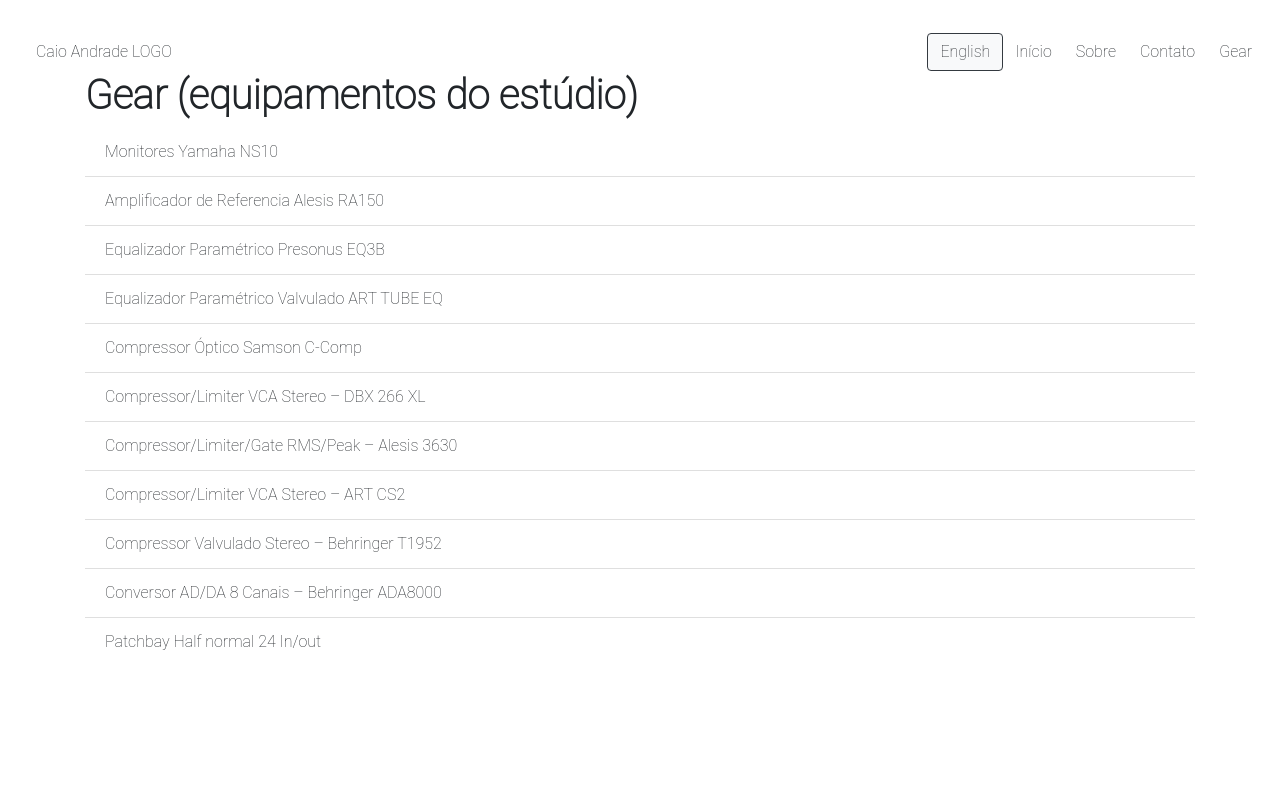
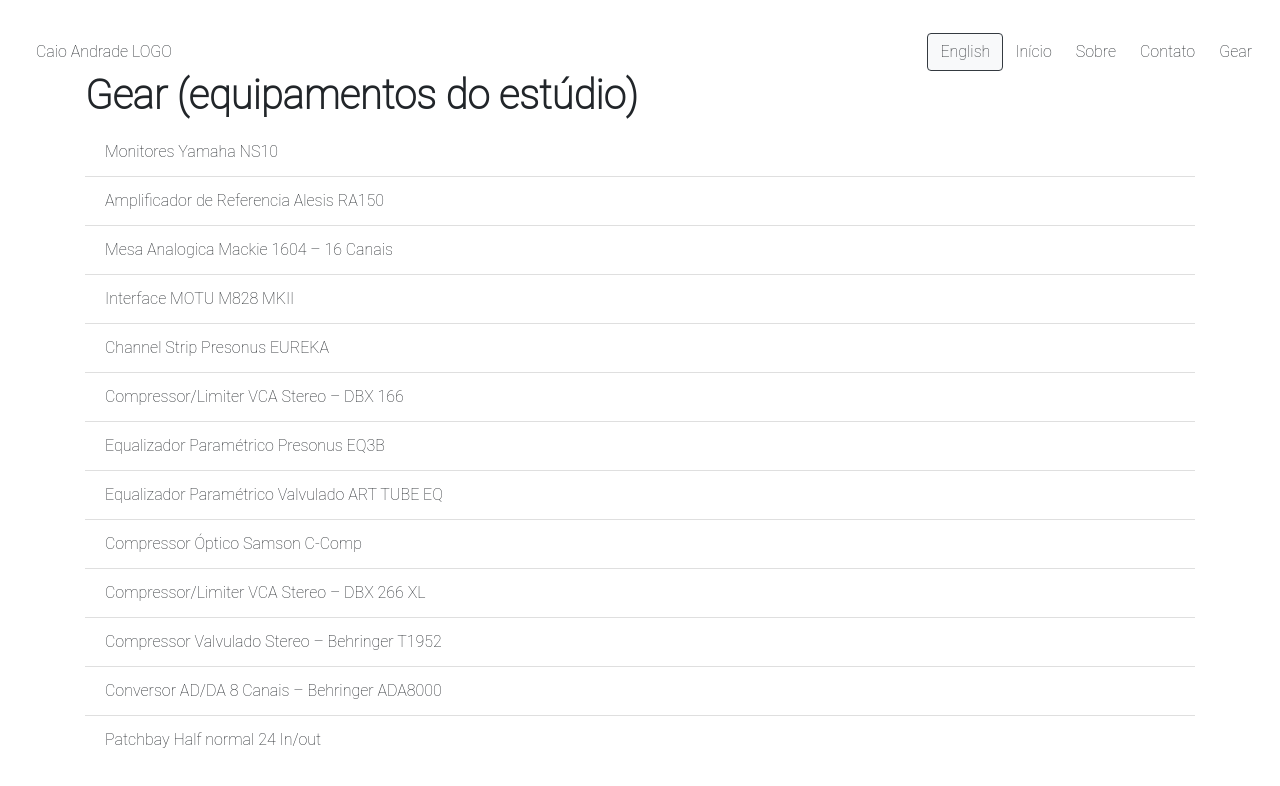
Before and after one commit to PedroMarianoAlmeida/Bi-Language-Portfolio-WebApp-in-Next.js-musician-, a Next.js app: page /gear in a window 1280 px wide. Shown: the top 786 px of the page. Built offline with nearby package versions, Linux system fonts and the light colour scheme.

Commit message:
Update GEAR

```diff
--- a/pages/gear.js
+++ b/pages/gear.js
@@ -10,50 +10,63 @@
         eng: "Yamaha NS10 Monitors",
         pt: "Monitores Yamaha NS10"
     },
+
     item2: {
         eng: "Alesis RA150 Reference Amplifier",
         pt: "Amplificador de Referencia  Alesis RA150"
     },
+
     item3: {
+        eng: "Mackie 1604 – 16ch Analog mixing console",
+        pt: "Mesa Analogica Mackie 1604 – 16 Canais"
+    },
+
+    item4: {
+        eng: "MOTU M828 MKII 8 to 16 channel Interface",
+        pt: "Interface MOTU M828 MKII"
+    },
+
+    item5: {
+        eng: "Presonus EUREKA Channel Strip",
+        pt: "Channel Strip Presonus EUREKA"
+    },
+
+    item6: {
+        eng: "DBX 166 – Stereo VCA Compressor/Gate",
+        pt: "Compressor/Limiter VCA Stereo – DBX 166"
+    },
+
+    item7: {
         eng: "Presonus EQ3B – 3 band Parametric Equalizer",
         pt: "Equalizador Paramétrico Presonus EQ3B"
     },
-    item4: {
+
+    item8: {
         eng: "ART Tube EQ – 4 band Parametric Tube Equalizer",
         pt: "Equalizador Paramétrico Valvulado ART TUBE EQ"
     },
 
-    item5: {
+    item9: {
         eng: "Samson C-Comp – Opto Compressor",
         pt: "Compressor Óptico Samson C-Comp"
     },
 
-    item6: {
+    item10: {
         eng: "DBX 266 XL – Stereo VCA Compressor/Gate",
         pt: "Compressor/Limiter VCA Stereo  – DBX 266 XL"
     },
 
-    item7: {
-        eng: "Alesis 3630 – Stereo RMS/Peak Compressor/Limiter with Gate",
-        pt: "Compressor/Limiter/Gate RMS/Peak – Alesis 3630"
-    },
-
-    item8: {
-        eng: "ART CS2 – Two Channel Compressor/Limiter/Gate",
-        pt: "Compressor/Limiter VCA Stereo – ART CS2"
-    },
-
-    item9: {
+    item11: {
         eng: "Behringer T1952 – Two Channel Interactive Tube Compressor",
         pt: "Compressor Valvulado Stereo – Behringer T1952"
     },
 
-    item10: {
+    item12: {
         eng: "Behringer ADA8000 – 8 channel AD/DA Conversor ",
         pt: "Conversor AD/DA 8 Canais – Behringer ADA8000"
     },
 
-    item11: {
+    item13: {
         eng: "24 In/Out Half Normal Patchbay ",
         pt: "Patchbay Half normal 24 In/out"
     },
@@ -80,6 +93,8 @@
                             <li className="list-group-item">{text.item9[language]}</li>
                             <li className="list-group-item">{text.item10[language]}</li>
                             <li className="list-group-item">{text.item11[language]}</li>
+                            <li className="list-group-item">{text.item12[language]}</li>
+                            <li className="list-group-item">{text.item13[language]}</li>
                         </ul>
                     </Col>
                 </Row>
```
